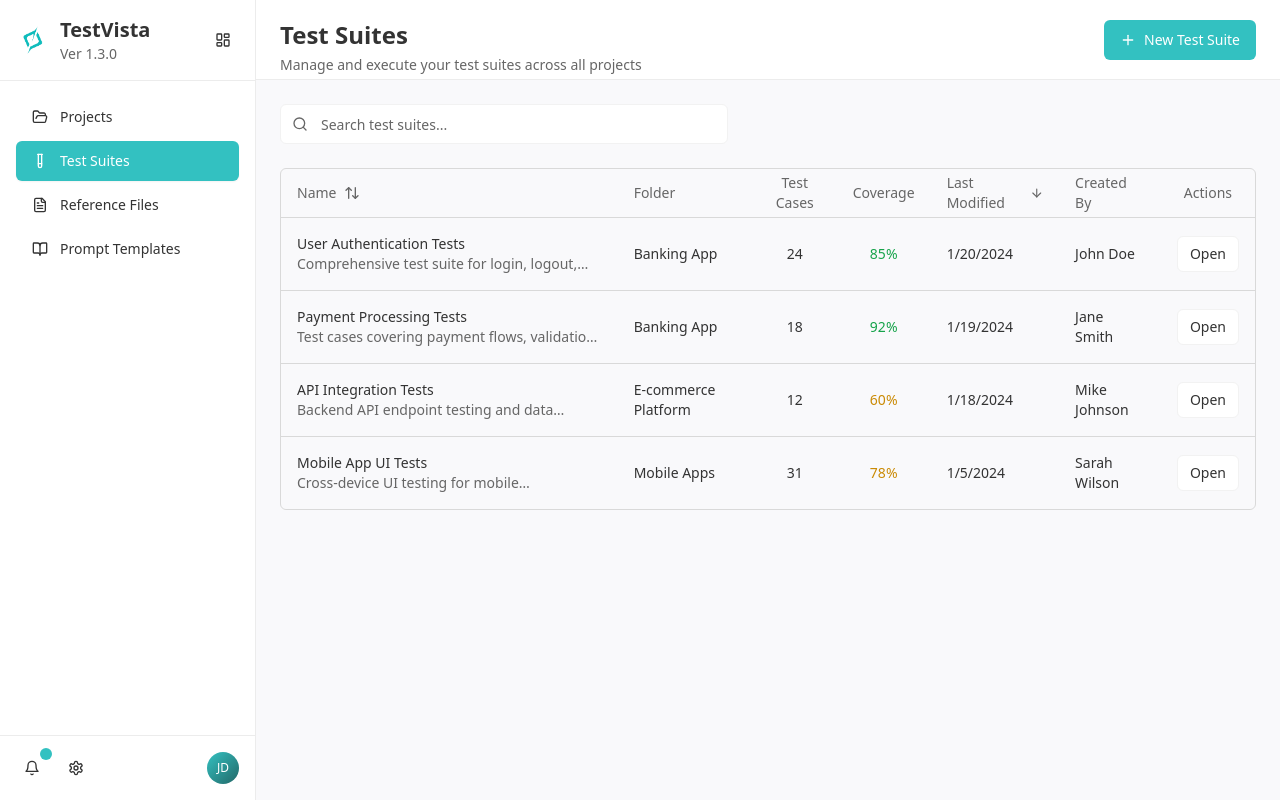
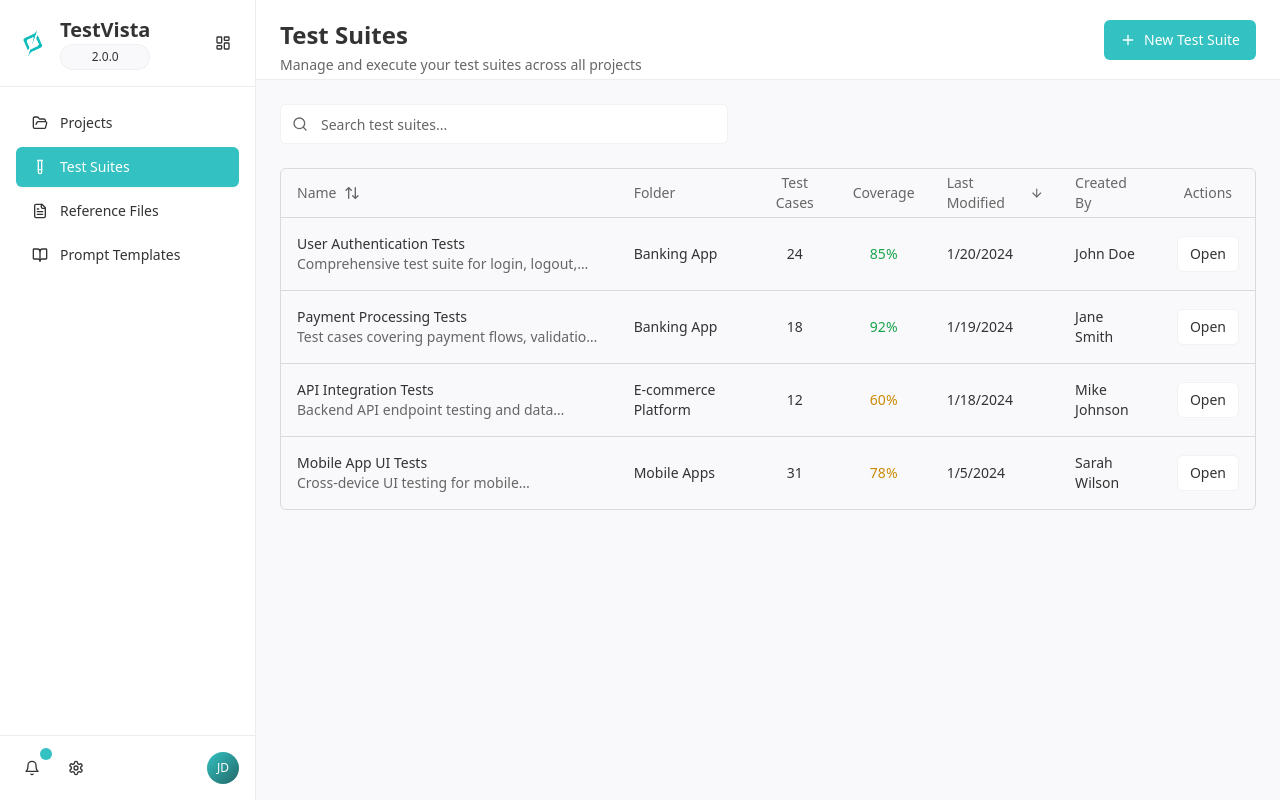
Before and after one commit to GrandPurpleOcelot/testvista-v2, a React (Vite) app: page /suites in a window 1280 px wide. Built offline with nearby package versions, Linux system fonts and the light colour scheme.

Commit message:
Update version number
Update version number from 1.3.0 to 2.0.0 and style it as a chip element with a #F9F9FB background color.

```diff
--- a/src/components/ui/logo.tsx
+++ b/src/components/ui/logo.tsx
@@ -41,10 +41,12 @@ export function Logo({ className, size = "md" }: LogoProps) {
           TestVista
         </span>
         <span className={cn(
-          "text-muted-foreground font-medium",
-          versionSize[size]
+          "text-foreground font-medium inline-flex items-center justify-center px-2 py-1 rounded-full text-xs",
+          "bg-[#F9F9FB] border border-border/30",
+          size === "sm" && "text-[10px] px-1.5 py-0.5",
+          size === "lg" && "text-sm px-3 py-1.5"
         )}>
-          Ver 1.3.0
+          2.0.0
         </span>
       </div>
     </div>
```
